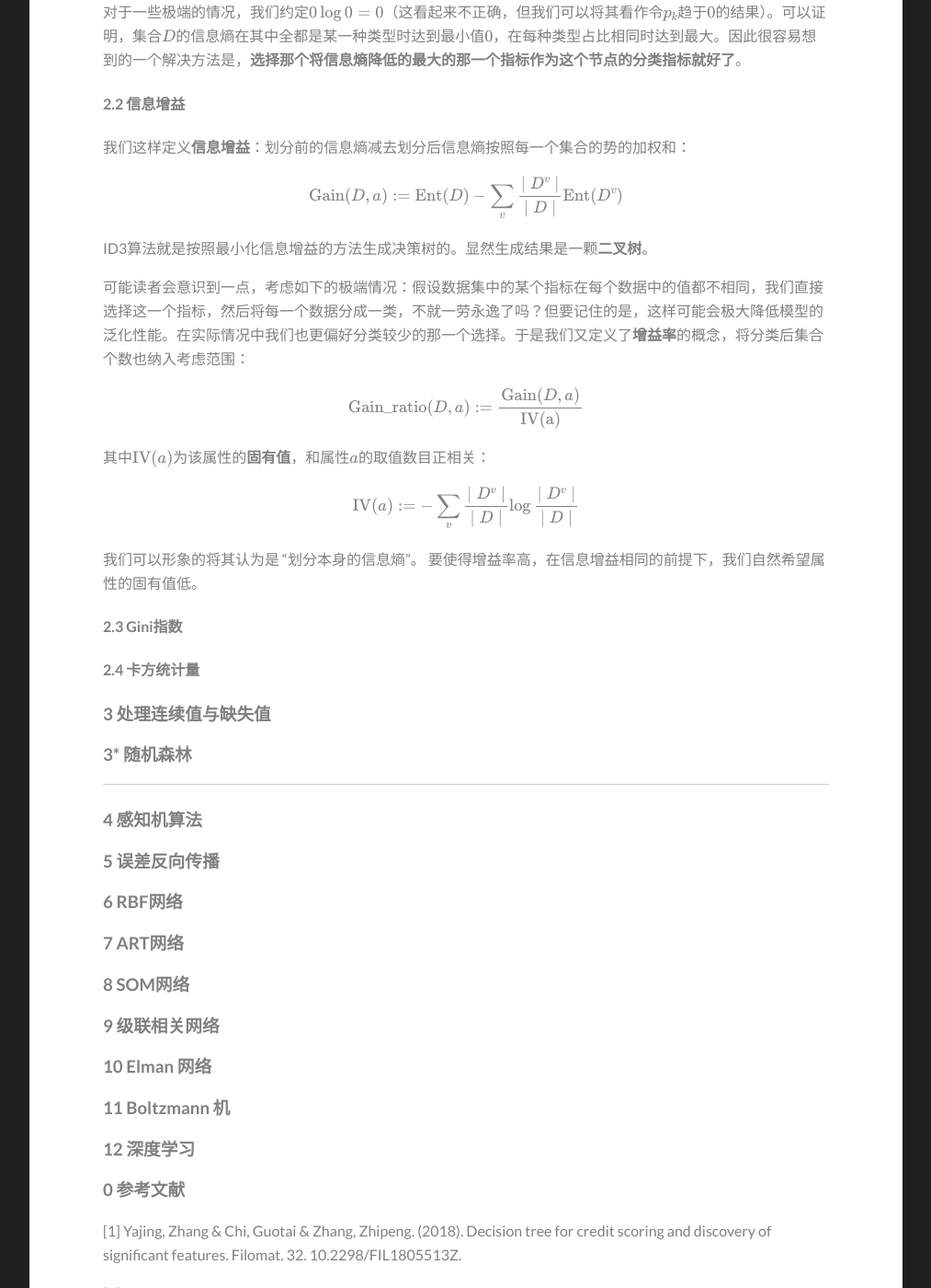
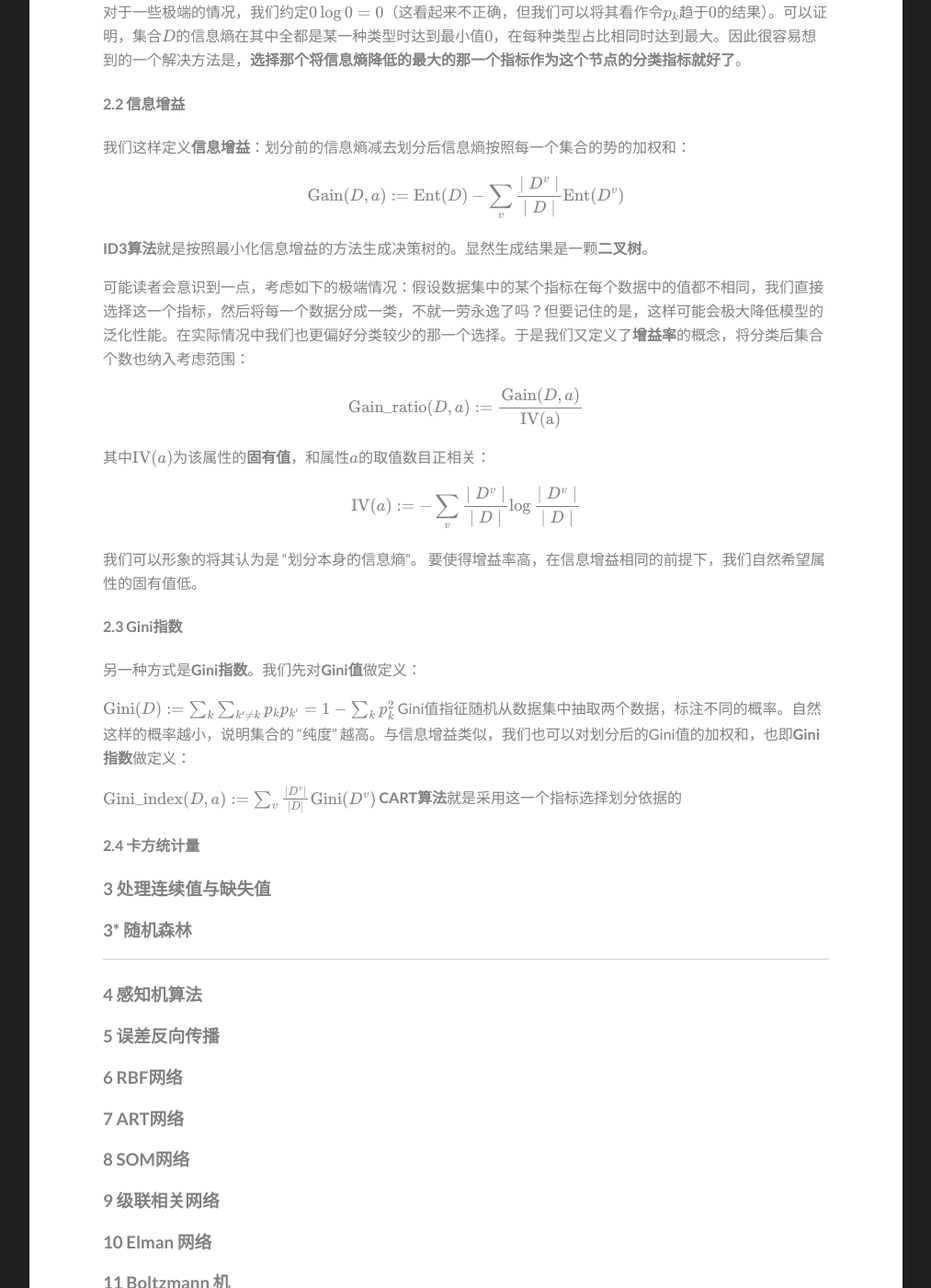
Before and after one commit to hrjtju/hrjtju.github.io, a Jekyll site: the page built from _posts/2022-08-24-DatawhaleML-3.md, in a window 1280 px wide and 1400 px high, scrolled down 2016 px. Shown: the whole window at 92% size, without its empty margins (133-1146 px from the left). Built offline with Jekyll 4.4.1, drawn with Linux system fonts in a browser that asks for light colours; formulas are drawn with MathJax 3.

Commit message:
Update 2022-08-24-DatawhaleML-3.md

```diff
--- a/_posts/2022-08-24-DatawhaleML-3.md
+++ b/_posts/2022-08-24-DatawhaleML-3.md
@@ -71,7 +71,7 @@ $$
 $$
 
 
-ID3算法就是按照最小化信息增益的方法生成决策树的。显然生成结果是一颗**二叉树**。
+**ID3算法**就是按照最小化信息增益的方法生成决策树的。显然生成结果是一颗**二叉树**。
 
 可能读者会意识到一点，考虑如下的极端情况：假设数据集中的某个指标在每个数据中的值都不相同，我们直接选择这一个指标，然后将每一个数据分成一类，不就一劳永逸了吗？但要记住的是，这样可能会极大降低模型的泛化性能。在实际情况中我们也更偏好分类较少的那一个选择。于是我们又定义了**增益率**的概念，将分类后集合个数也纳入考虑范围：
 
@@ -97,7 +97,29 @@ $$
 
 
 
+另一种方式是**Gini指数**。我们先对**Gini值**做定义：
+
+
+$$
+\mathrm{Gini}(D) := \sum_k\sum_{k' \ne k} p_kp_{k'} = 1-\sum_{k} p_k^2
+$$
+Gini值指征随机从数据集中抽取两个数据，标注不同的概率。自然这样的概率越小，说明集合的 “纯度” 越高。与信息增益类似，我们也可以对划分后的Gini值的加权和，也即**Gini指数**做定义：
+
+
+$$
+\mathrm{Gini\_index}(D, a) := \sum_v \frac{\mid D^v\mid}{\mid D\mid} \mathrm{Gini}(D^v)
+$$
+**CART算法**就是采用这一个指标选择划分依据的
+
+
+
 #### 2.4 卡方统计量
+
+
+
+
+
+
 
 
 
```
